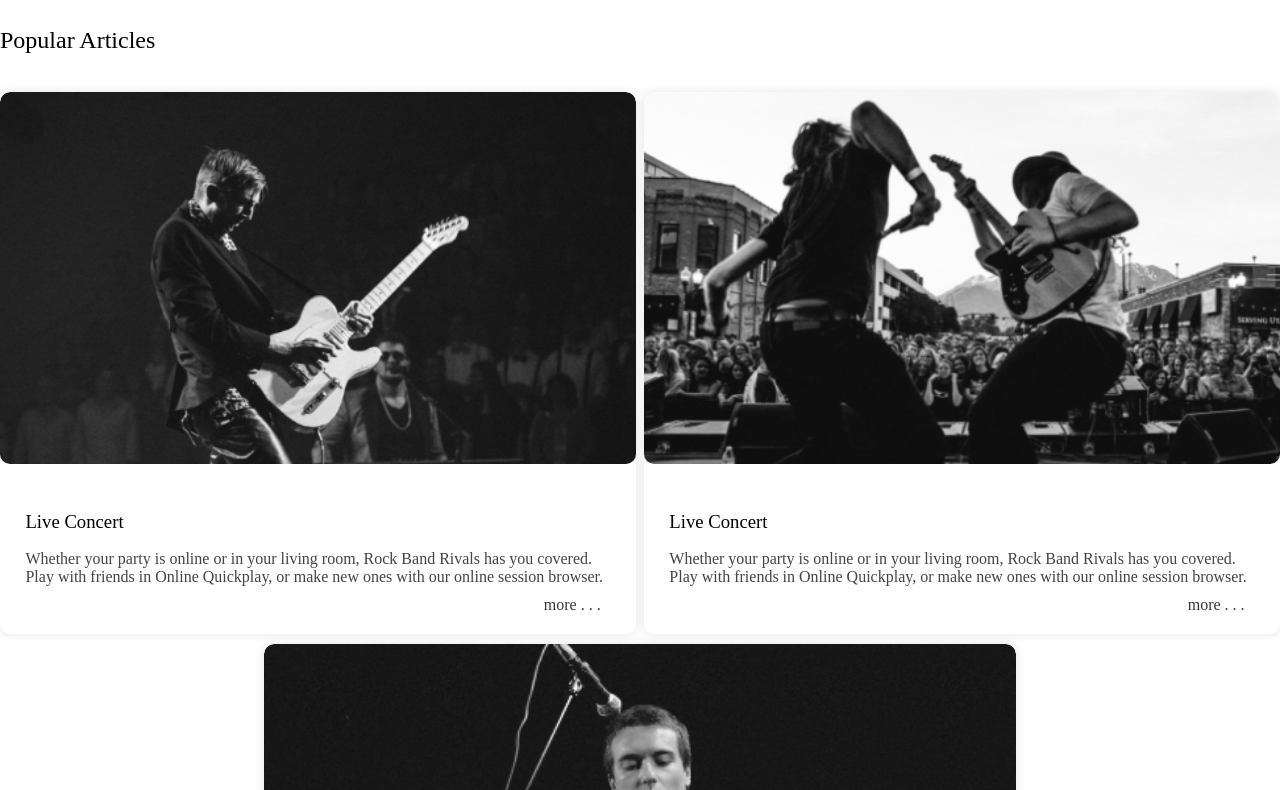
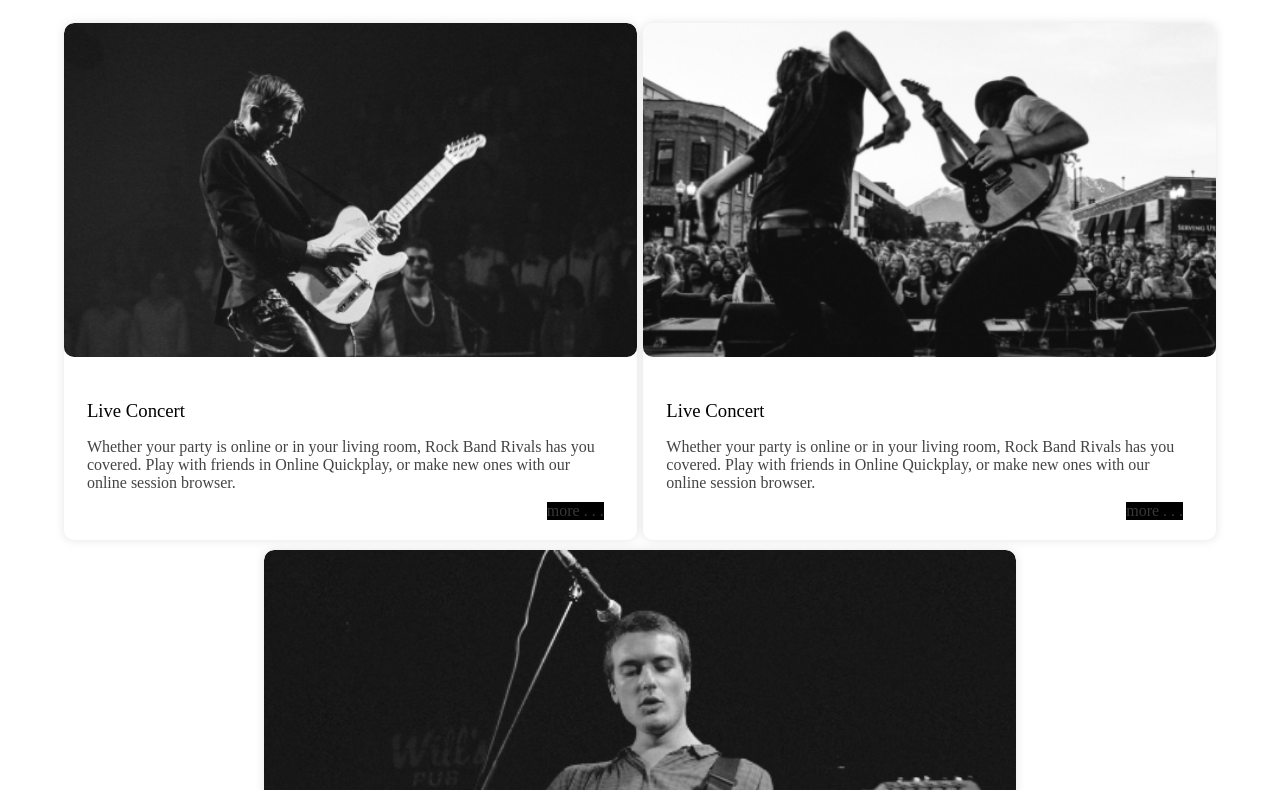
Before and after one commit to leevaan/Geolab-10-Responsive, a plain HTML site: page index.html in a window 1280 px wide. Shown: the part 2010-2800 px from the top of the page. Drawn offline with Linux system fonts and the light colour scheme.

Commit message:
Update style.css

```diff
--- a/style.css
+++ b/style.css
@@ -1,12 +1,6 @@
-a:active{
+a{
     background-color: black;
 }
-<<<<<<< HEAD
-a{
-    background-color:transparent;
-}
-=======
->>>>>>> 51f75ae98c4c7a2f636e2959594c4b8b013fa1b7
 .container{
     padding: 2.5% 5%;
     max-width: 1800px;
```
